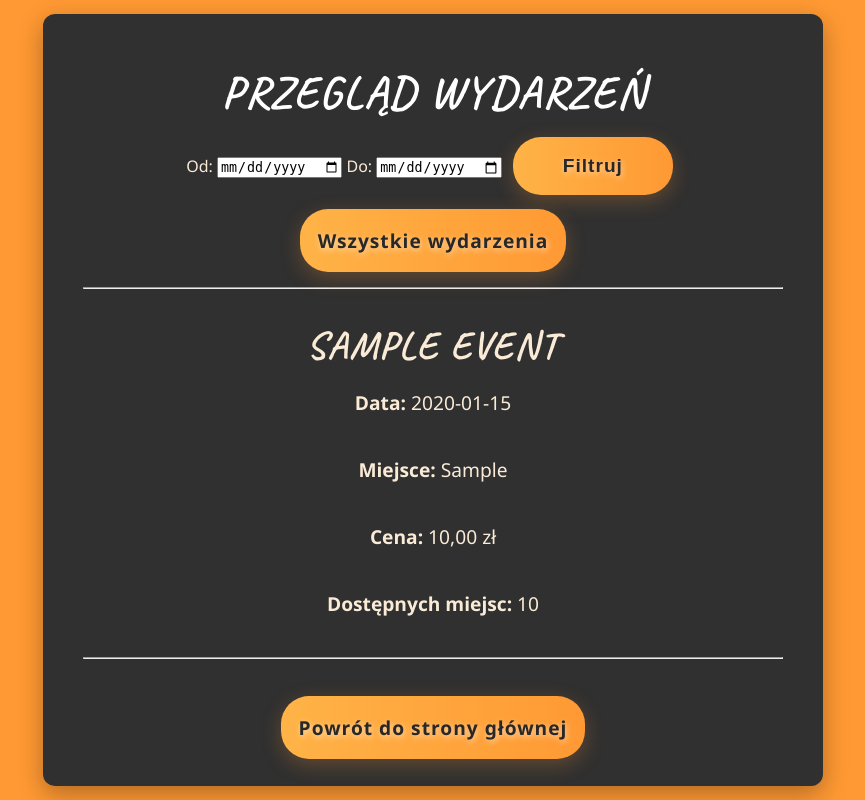
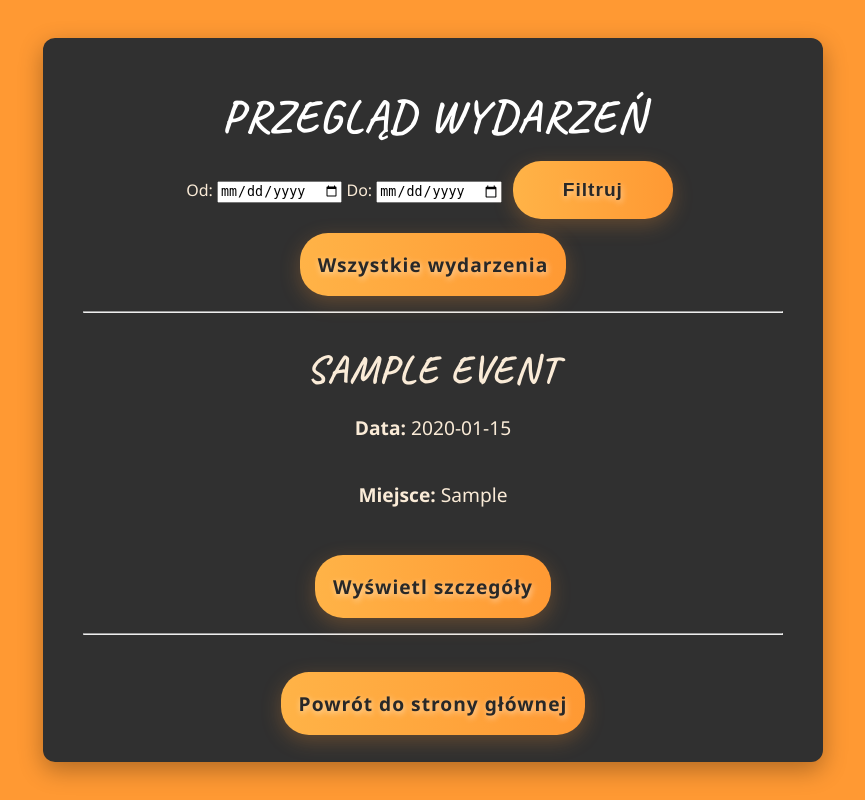
Before and after one commit to infoshareacademy/jpydzr8-kulturalny-kod, a Django app: page /events/?all=1 in a window 1280 px wide. Shown: the whole page, without its empty margins (207-1072 px from the left). Run offline with Django 5.2, Linux system fonts and the light colour scheme; tables that the repository leaves empty hold one stand-in row (values such as "Sample post").

Commit message:
Dodano przycisk "Wyświetl szczegóły" (#19)
dla wydarzeń i poprawiono stylowanie
przycisków w szablonach.

```diff
--- a/apps/events/templates/events/events_list.html
+++ b/apps/events/templates/events/events_list.html
@@ -31,11 +31,13 @@
         <h2>{{ event.name }}</h2>
         <p><strong>Data:</strong> {{ event.date|date:"Y-m-d" }}</p>
         <p><strong>Miejsce:</strong> {{ event.venue }}</p>
-                <p><strong>Cena:</strong> {{ event.price }} zł</p>
-                <p><strong>Dostępnych miejsc:</strong> {{ event.available_seats }}</p>
+        <div class="options">
+            <a href="{% url 'events:event_detail' event.id %}" class="button">Wyświetl szczegóły</a>
+        </div>
     </div>
     <hr>
 {% endfor %}
+
 
     {% else %}
         <p>Brak wydarzeń do wyświetlenia. Skorzystaj z filtrów powyżej.</p>
--- a/apps/events/urls.py
+++ b/apps/events/urls.py
@@ -1,8 +1,9 @@
 from django.urls import path
-from .views import event_list_view
+from .views import event_list_view, event_detail_view
 
 app_name = "events"
 
 urlpatterns = [
     path('', event_list_view, name='events_list'),
+    path('event_detail/<int:id>/', event_detail_view, name='event_detail'),
 ]
--- a/apps/events/views.py
+++ b/apps/events/views.py
@@ -1,4 +1,4 @@
-from django.shortcuts import render
+from django.shortcuts import render, get_object_or_404
 from .models import Event
 
 def event_list_view(request):
@@ -16,3 +16,7 @@ def event_list_view(request):
     return render(request, "events/events_list.html", {
         "events": events
     })
+
+def event_detail_view(request, id):
+    event = get_object_or_404(Event, id=id)
+    return render(request, "events/event_detail.html", {"event": event})
```
Lines whose indentation alone changed are shown as unchanged.
